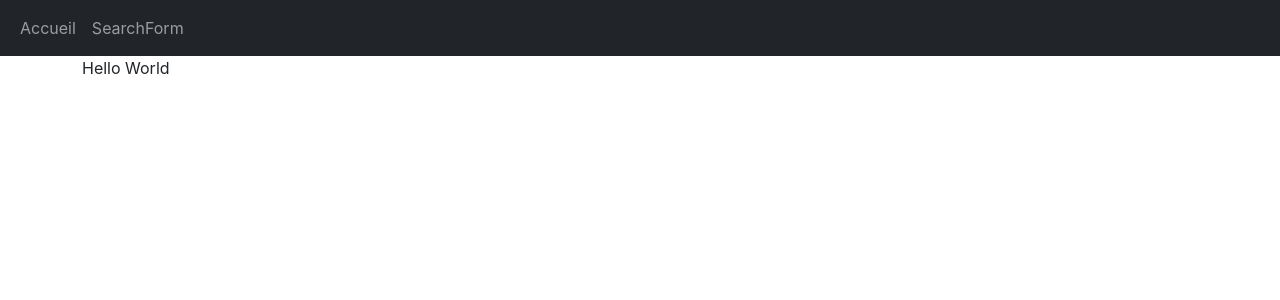
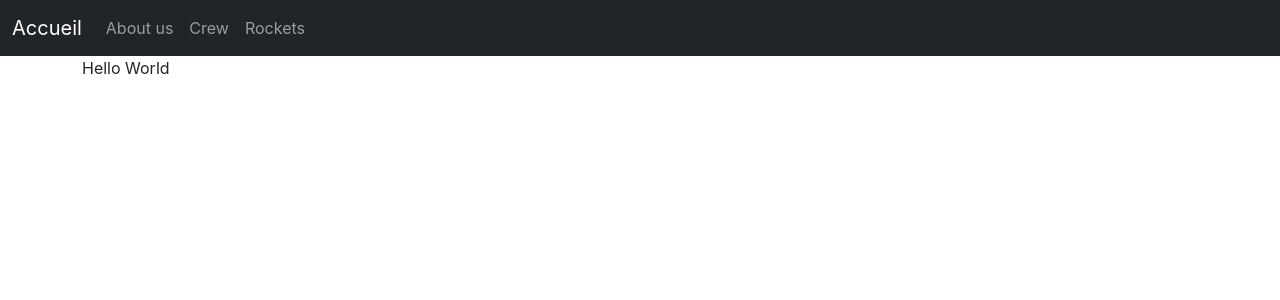
Before and after one commit to Clement-Julia/SpaceX, a React (Create React App) app: page / in a window 1280 px wide. Shown: the top 300 px of the page. Built offline with nearby package versions, Linux system fonts and the light colour scheme.

Commit message:
feat: add vercel

```diff
--- a/src/components/layout/navigation.js
+++ b/src/components/layout/navigation.js
@@ -2,22 +2,24 @@ import { Link } from 'react-router-dom'
 
 export default function Navigation() {
 	return (
-		<nav id="navParent" className='navbar navbar-expand-md navbar-dark bg-dark'>
+		<nav id='navParent' className='navbar navbar-expand-md navbar-dark bg-dark'>
 			<div className='container-fluid'>
+				<Link className='navbar-brand' to='/'>
+					Accueil
+				</Link>
 				<button className='navbar-toggler' type='button' data-bs-toggle='collapse' data-bs-target='#navbarSupportedContent' aria-controls='navbarSupportedContent' aria-expanded='false' aria-label='Toggle navigation'>
 					<span className='navbar-toggler-icon'></span>
 				</button>
 				<div className='collapse navbar-collapse' id='navbarSupportedContent'>
 					<ul className='navbar-nav me-auto mb-2 mb-lg-0'>
 						<li className='nav-item'>
-							<Link className='nav-link' to='/'>
-								Accueil
-							</Link>
+							<Link className='nav-link' to='/'>About us</Link>
 						</li>
 						<li className='nav-item'>
-							<Link className='nav-link' to='searchForm/batman'>
-								SearchForm
-							</Link>
+							<Link className='nav-link' to='/crew'>Crew</Link>
+						</li>
+						<li className='nav-item'>
+							<Link className='nav-link' to='/crew'>Rockets</Link>
 						</li>
 					</ul>
 				</div>
--- a/src/components/routes/Routeur.js
+++ b/src/components/routes/Routeur.js
@@ -2,7 +2,7 @@ import React from 'react'
 import { Route, Routes, BrowserRouter } from 'react-router-dom'
 import { toast } from 'react-toastify'
 import 'react-toastify/dist/ReactToastify.css'
-import Navigation from '../layout/Navigation'
+import Navigation from '../layout/navigation'
 
 import Home from '../pages/Home'
 import NotFound from './error-page'
```
